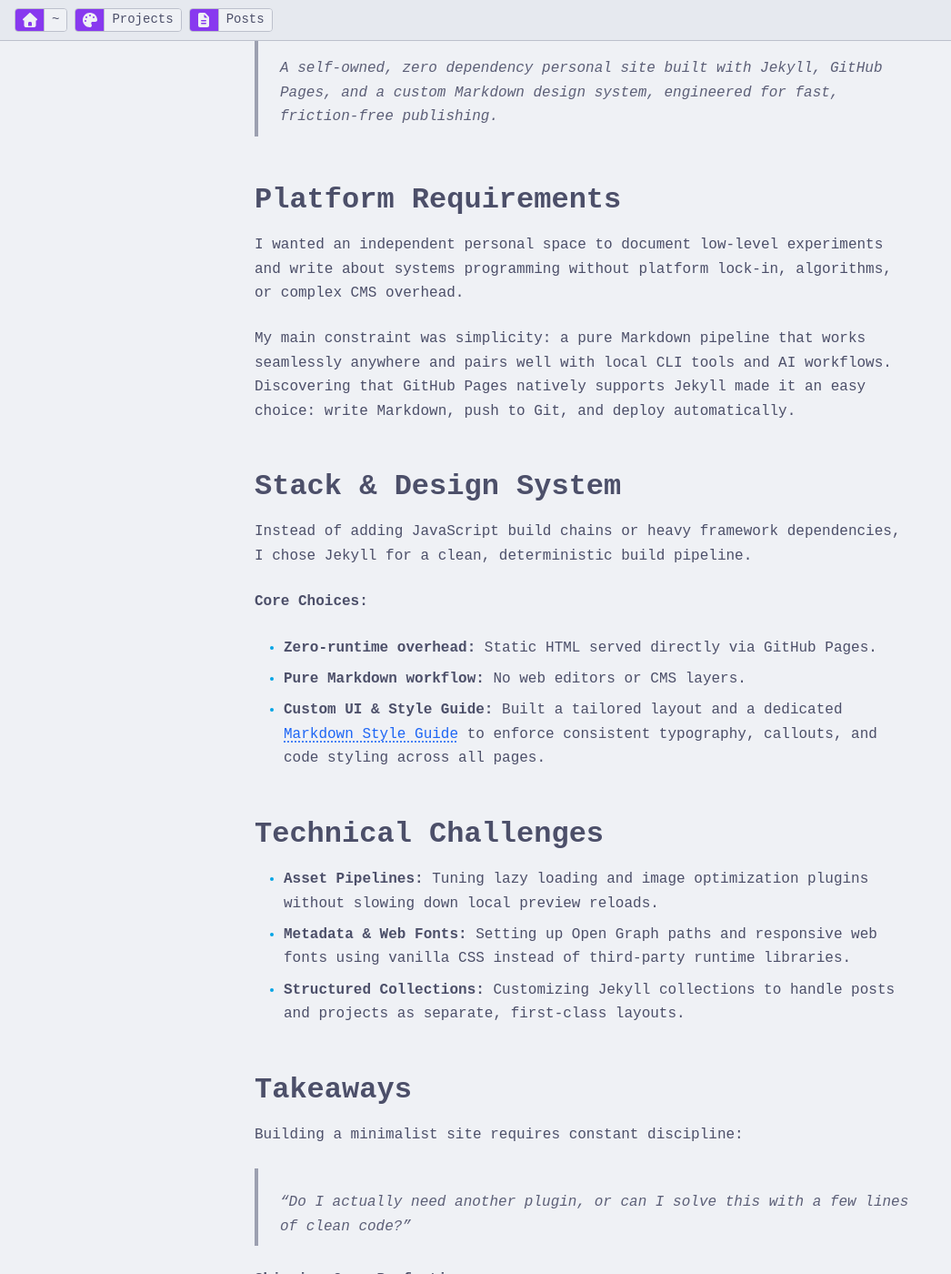
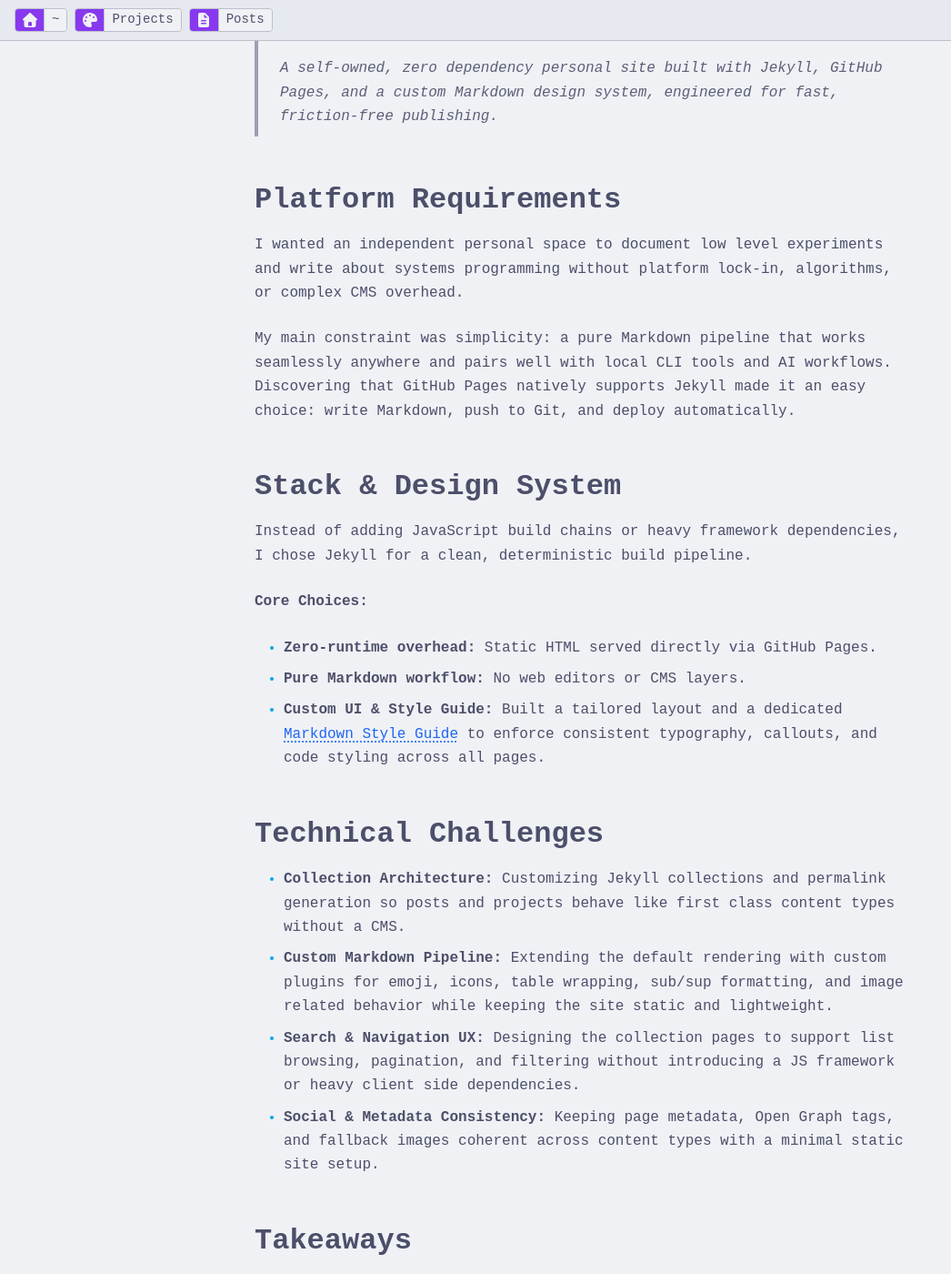
Before and after one commit to venkateshcv1809/venkateshcv1809.github.io, a Jekyll site: the page built from _projects/00-personal-portfolio.md, in a window 1280 px wide and 1400 px high, scrolled down 276 px. Shown: the whole window at 91% size, without its empty margins (0-1046 px from the left). Built offline with Jekyll 4.4.1, drawn with Linux system fonts in a browser that asks for light colours; some web fonts are replaced.

Commit message:
fix: Updates after content review

```diff
--- a/_projects/00-personal-portfolio.md
+++ b/_projects/00-personal-portfolio.md
@@ -15,7 +15,7 @@
 
 ## Platform Requirements
 
-I wanted an independent personal space to document low-level experiments and write about systems programming without platform lock-in, algorithms, or complex CMS overhead.
+I wanted an independent personal space to document low level experiments and write about systems programming without platform lock-in, algorithms, or complex CMS overhead.
 
 My main constraint was simplicity: a pure Markdown pipeline that works seamlessly anywhere and pairs well with local CLI tools and AI workflows. Discovering that GitHub Pages natively supports Jekyll made it an easy choice: write Markdown, push to Git, and deploy automatically.
 
@@ -30,9 +30,10 @@
 
 ## Technical Challenges
 
-- **Asset Pipelines:** Tuning lazy loading and image optimization plugins without slowing down local preview reloads.
-- **Metadata & Web Fonts:** Setting up Open Graph paths and responsive web fonts using vanilla CSS instead of third-party runtime libraries.
-- **Structured Collections:** Customizing Jekyll collections to handle posts and projects as separate, first-class layouts.
+- **Collection Architecture:** Customizing Jekyll collections and permalink generation so posts and projects behave like first class content types without a CMS.
+- **Custom Markdown Pipeline:** Extending the default rendering with custom plugins for emoji, icons, table wrapping, sub/sup formatting, and image related behavior while keeping the site static and lightweight.
+- **Search & Navigation UX:** Designing the collection pages to support list browsing, pagination, and filtering without introducing a JS framework or heavy client side dependencies.
+- **Social & Metadata Consistency:** Keeping page metadata, Open Graph tags, and fallback images coherent across content types with a minimal static site setup.
 
 ## Takeaways
 
```
Also changed, not shown: _posts/2026-09-18-invest-in-yourself.md (+2 -2 lines), _projects/01-assets-vault.md (+5 -5 lines).
